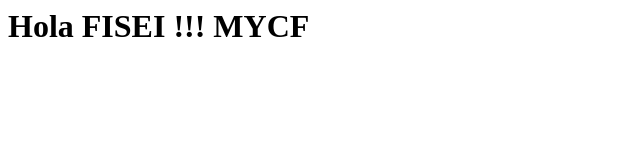
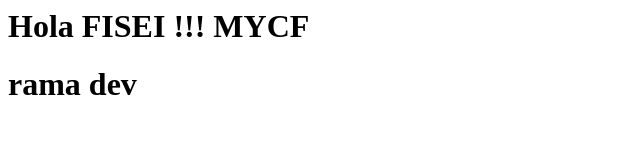
Before and after one commit to Patto63/proyecto_github, a plain HTML site: page index.html in a window 1280 px wide. Shown: the whole page, without its empty margins (0-640 px from the left). Drawn offline with Linux system fonts and the light colour scheme.

Commit message:
Cambio desde la rama dev

```diff
--- a/index.html
+++ b/index.html
@@ -1 +1,2 @@
 <h1> Hola FISEI !!! MYCF </h1>
+<h1> rama dev </h1>
```
